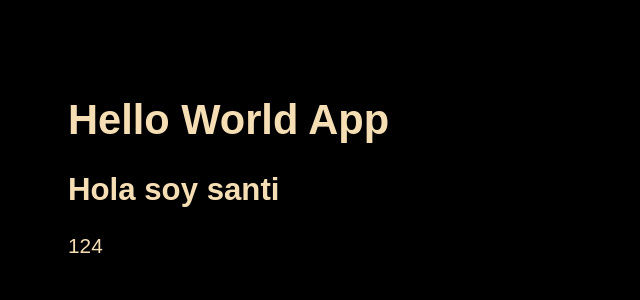
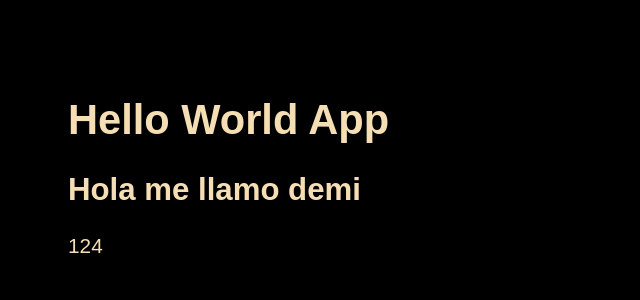
Before and after one commit to Demian-1/counterReact, a React (Vite) app: page / in a window 1280 px wide. Shown: the top 300 px of the page, without its empty margins (0-640 px from the left). Built offline with nearby package versions, Linux system fonts and the light colour scheme.

Commit message:
Como hacer que las propiedades esten (fuertemente tipadas) con propTypes

```diff
--- a/package.json
+++ b/package.json
@@ -9,6 +9,7 @@
     "preview": "vite preview"
   },
   "dependencies": {
+    "prop-types": "^15.8.1",
     "react": "^18.2.0",
     "react-dom": "^18.2.0"
   },
--- a/src/main.jsx
+++ b/src/main.jsx
@@ -10,6 +10,6 @@ import { HelloWorldApp } from './HelloWorldApp';
 ReactDOM.createRoot( document.getElementById('root') ).render(
     <React.StrictMode>
         <HelloWorldApp />
-        <FirstApp title="Hola soy santi" subtitle={123}/>
+        <FirstApp title='Hola me llamo demi' subtitle={123}/>
     </React.StrictMode>
 )
```
Also changed, not shown: src/FirstApp.jsx (+8 -1 lines), 1 other file (tests, documents, lock files or other folders).
